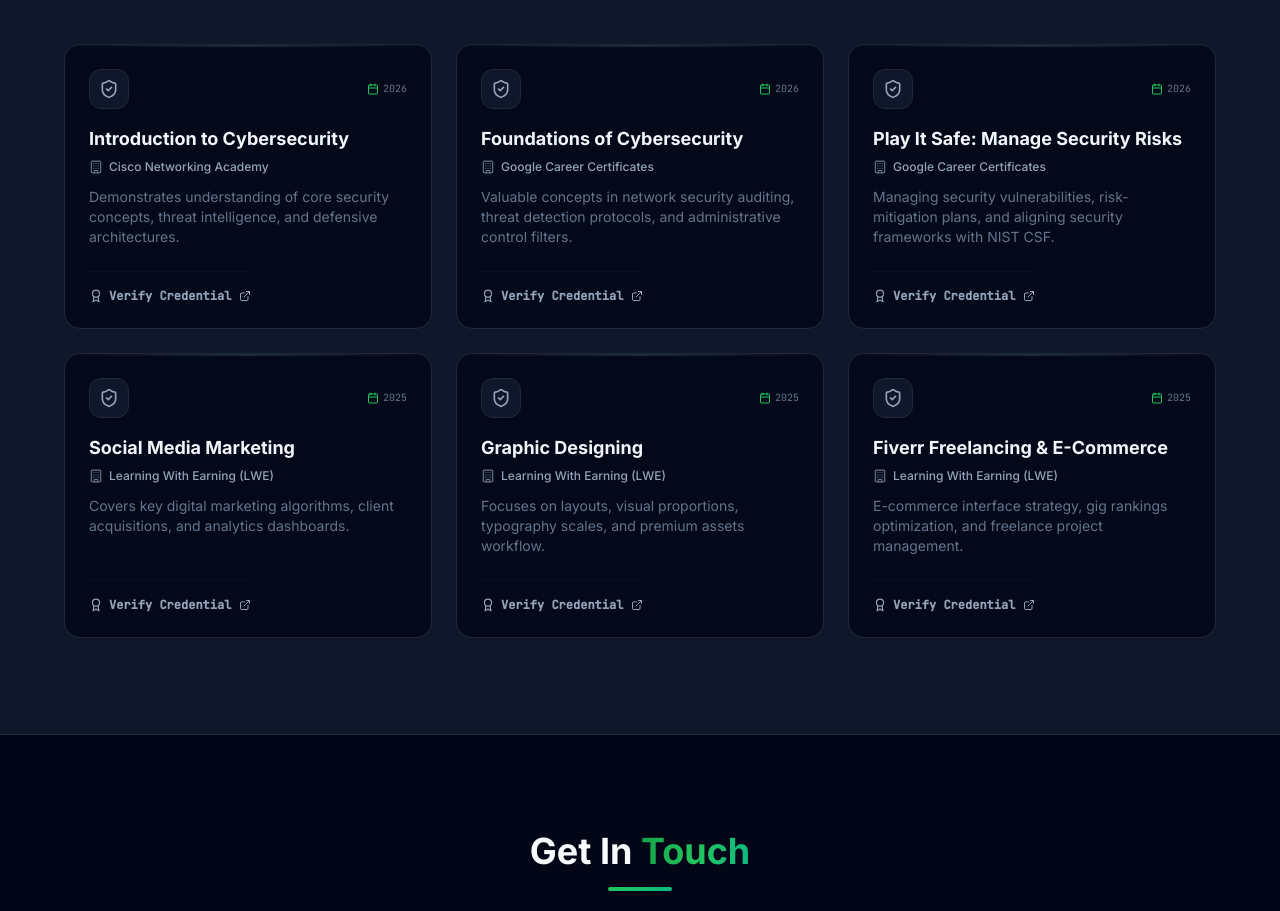
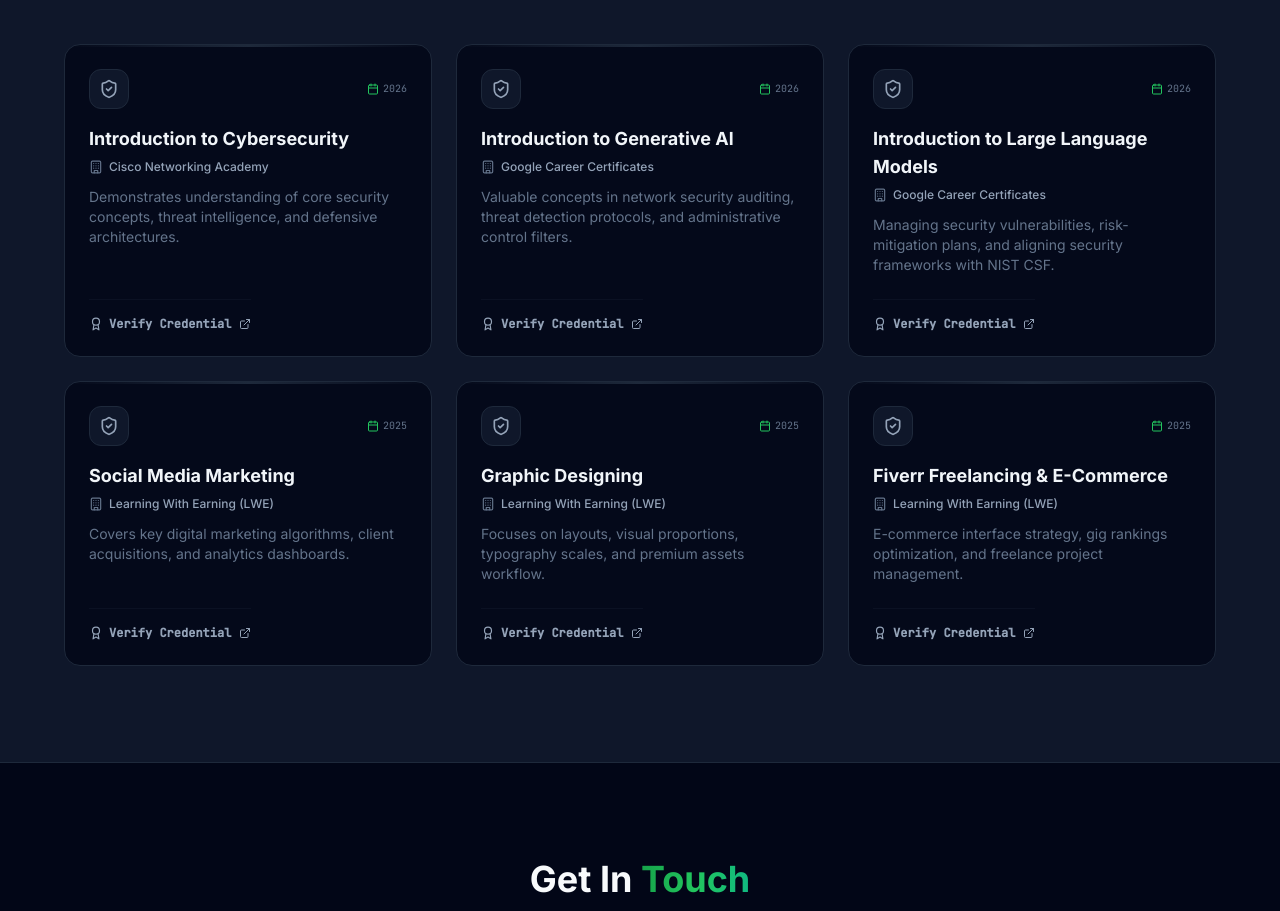
Before and after one commit to fazy777/my-portfolio, a React (Vite) app: page / in a window 1280 px wide. Shown: the part 7280-8191 px from the top of the page. Built offline with nearby package versions, Linux system fonts and the light colour scheme; no server answers.

Commit message:
Update Certificates.tsx

```diff
--- a/src/sections/Certificates.tsx
+++ b/src/sections/Certificates.tsx
@@ -19,7 +19,7 @@ const certificatesList: Certificate[] = [
     credentialUrl: 'https://www.credly.com/badges/e302e5a3-8a92-4dbc-8347-3a2f851851e8/public_url'
   },
   {
-    name: 'Foundations of Cybersecurity',
+    name: 'Introduction to Generative Al',
     issuer: 'Google Career Certificates',
     year: '2026',
     detail: 'Valuable concepts in network security auditing, threat detection protocols, and administrative control filters.',
@@ -27,7 +27,7 @@ const certificatesList: Certificate[] = [
     credentialUrl: 'https://www.skills.google/public_profiles/51e867aa-fc94-4d67-ae20-896cff6684f7/badges/25186964'
   },
   {
-    name: 'Play It Safe: Manage Security Risks',
+    name: 'Introduction to Large Language Models',
     issuer: 'Google Career Certificates',
     year: '2026',
     detail: 'Managing security vulnerabilities, risk-mitigation plans, and aligning security frameworks with NIST CSF.',
```
